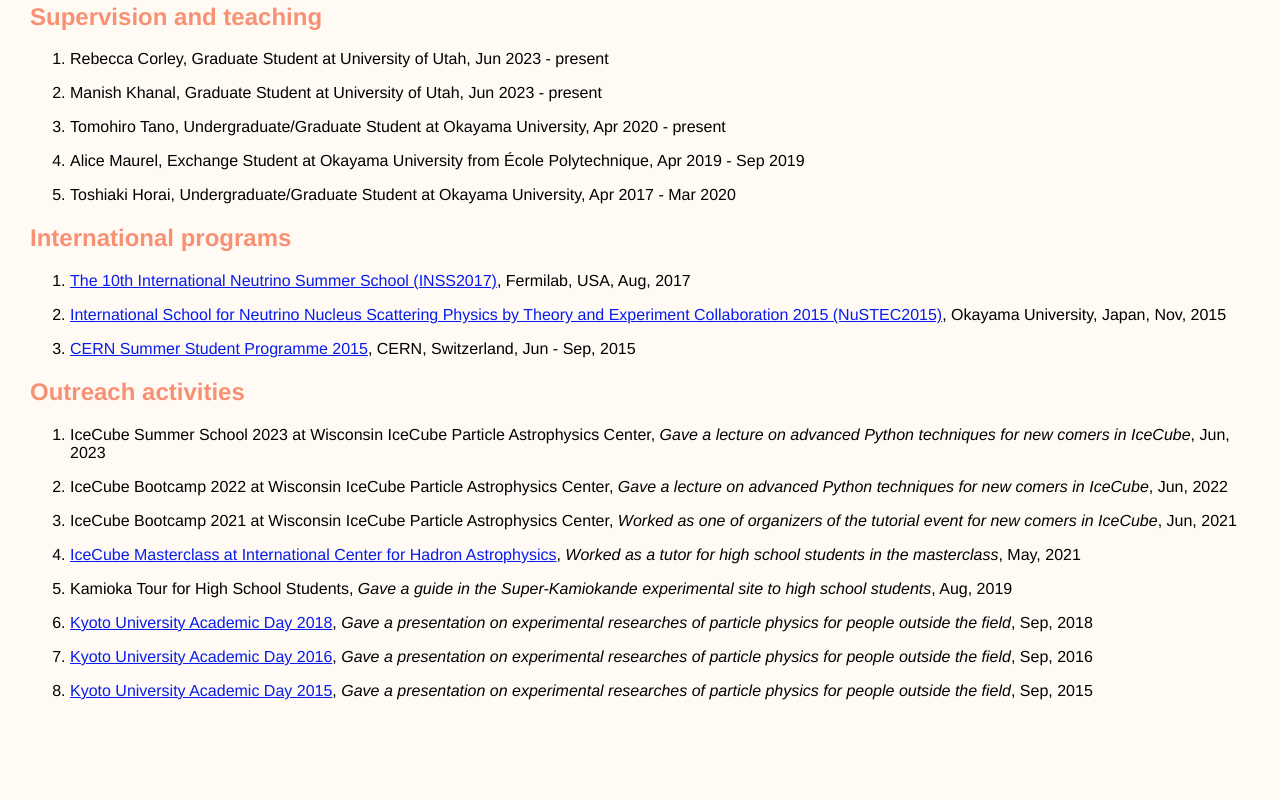
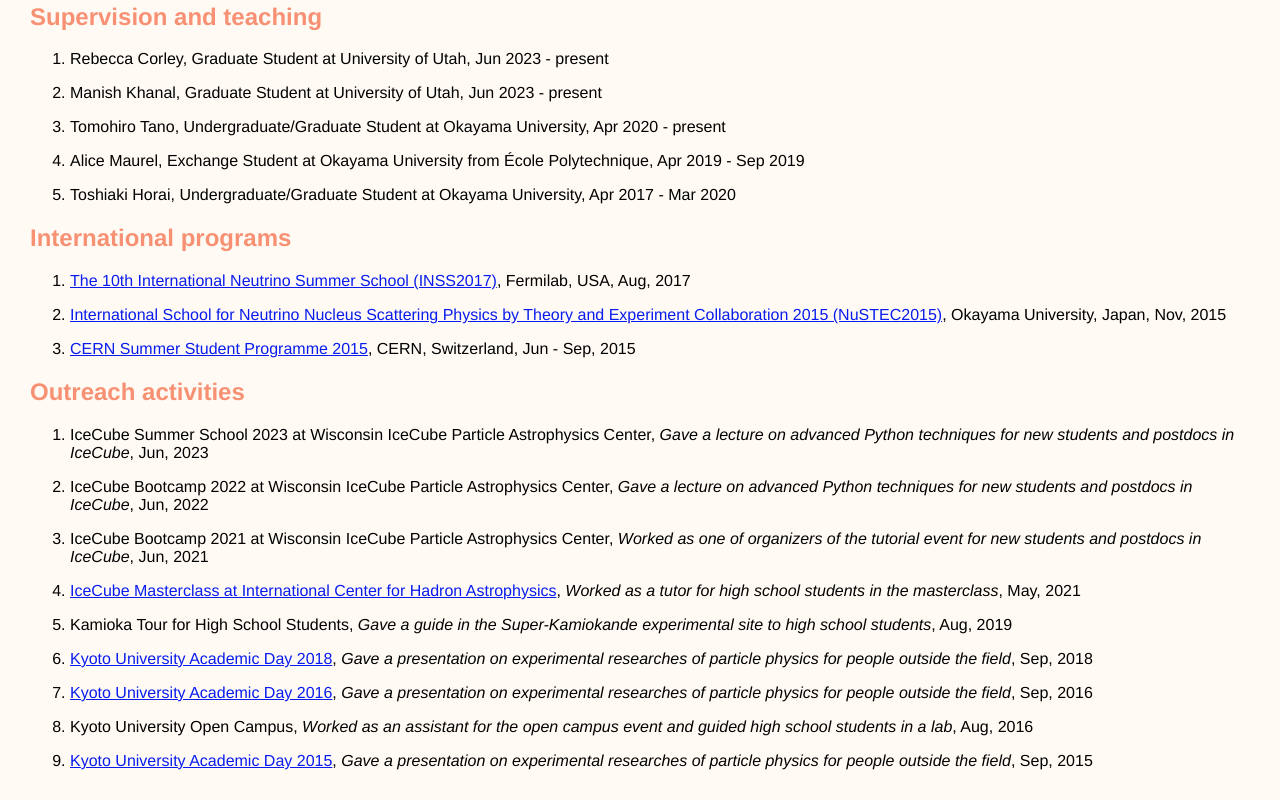
Before and after one commit to yashida1207/yosuke.ashida.hp, a plain HTML site: page other.html in a window 1280 px wide. Shown: the part 333-1133 px from the top of the page. Before the commit the page ends 1063 px from the top, so only its background shows below. Drawn offline with Linux system fonts and the light colour scheme.

Commit message:
Update other.html

```diff
--- a/other.html
+++ b/other.html
@@ -90,19 +90,19 @@
   <ol>
     <li>
       IceCube Summer School 2023 at Wisconsin IceCube Particle Astrophysics Center,
-      <i>Gave a lecture on advanced Python techniques for new comers in IceCube</i>,
+      <i>Gave a lecture on advanced Python techniques for new students and postdocs in IceCube</i>,
       Jun, 2023
       <p></p>
     </li>
     <li>
       IceCube Bootcamp 2022 at Wisconsin IceCube Particle Astrophysics Center,
-      <i>Gave a lecture on advanced Python techniques for new comers in IceCube</i>,
+      <i>Gave a lecture on advanced Python techniques for new students and postdocs in IceCube</i>,
       Jun, 2022
       <p></p>
     </li>
     <li>
       IceCube Bootcamp 2021 at Wisconsin IceCube Particle Astrophysics Center,
-      <i>Worked as one of organizers of the tutorial event for new comers in IceCube</i>,
+      <i>Worked as one of organizers of the tutorial event for new students and postdocs in IceCube</i>,
       Jun, 2021
       <p></p>
     </li>
@@ -131,6 +131,12 @@
       <p></p>
     </li>
     <li>
+      Kyoto University Open Campus,
+      <i>Worked as an assistant for the open campus event and guided high school students in a lab</i>,
+      Aug, 2016
+      <p></p>
+    </li>
+    <li>
       <a href="https://research.kyoto-u.ac.jp/academic-day/a2015/a2015-p001/">Kyoto University Academic Day 2015</a>,
       <i>Gave a presentation on experimental researches of particle physics for people outside the field</i>,
       Sep, 2015
```
